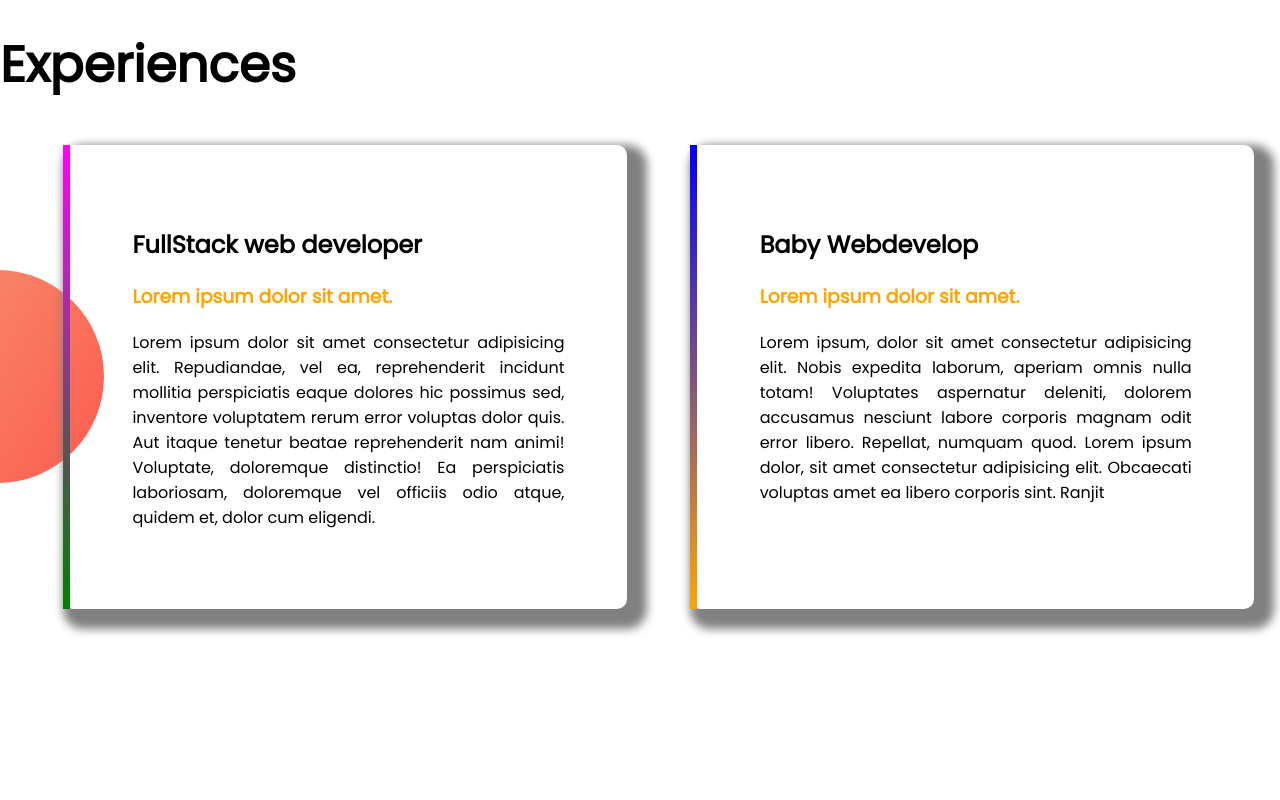
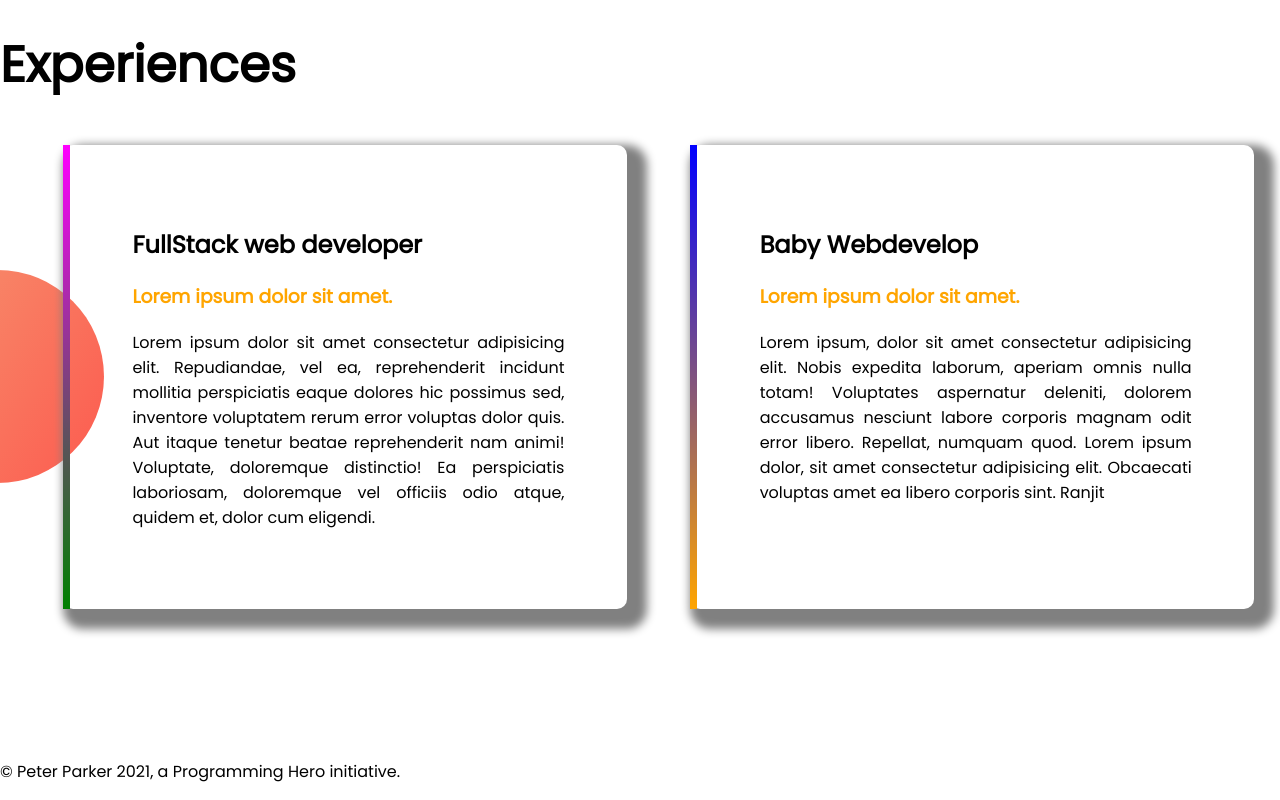
Before and after one commit to mollikacomputer/developer-portfolio, a plain HTML site: page index.html in a window 1280 px wide. Shown: the part 1159-1959 px from the top of the page. Before the commit the page ends 1918 px from the top, so only its background shows below. Drawn offline with Linux system fonts and the light colour scheme.

Commit message:
added footer section

```diff
--- a/index.html
+++ b/index.html
@@ -53,6 +53,9 @@
             </div>
         </div>
     </section>
+    <footer>
+        <p> © Peter Parker 2021, a Programming Hero initiative.</p>
+    </footer>
 
 </body>
 </html>
```
